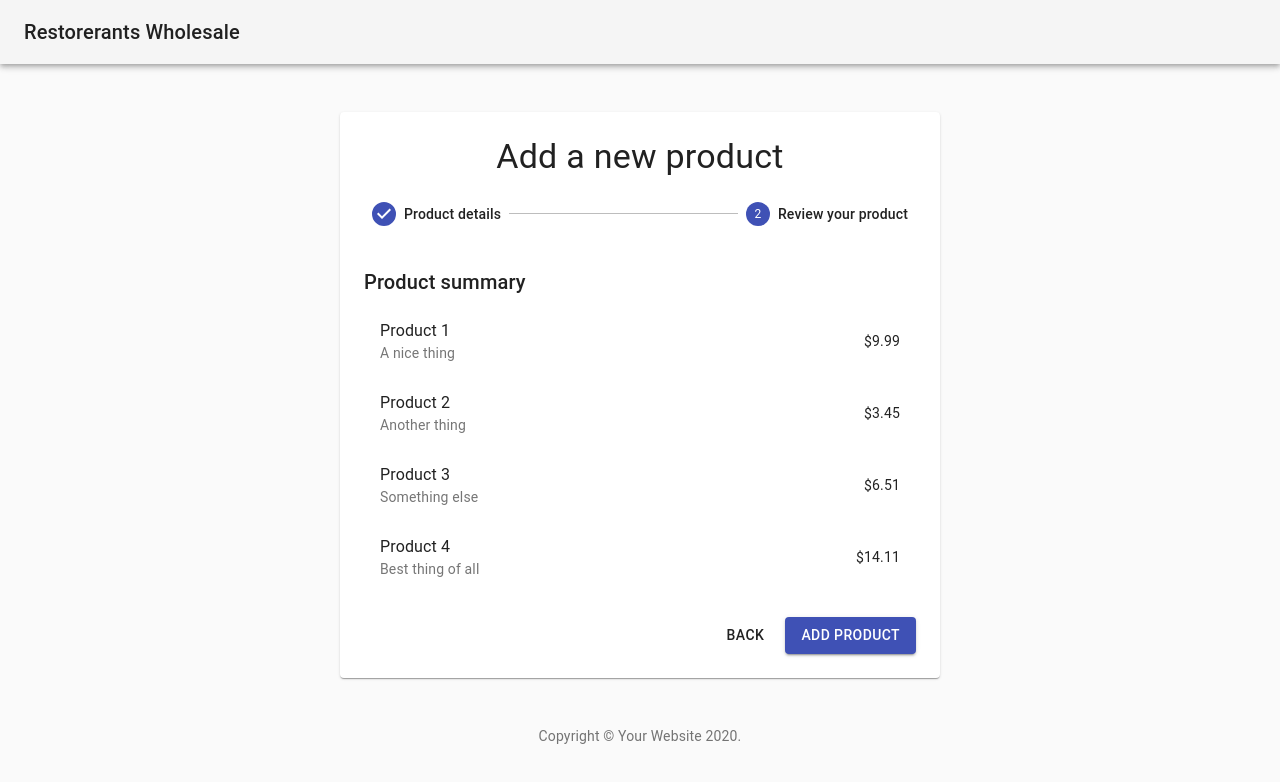
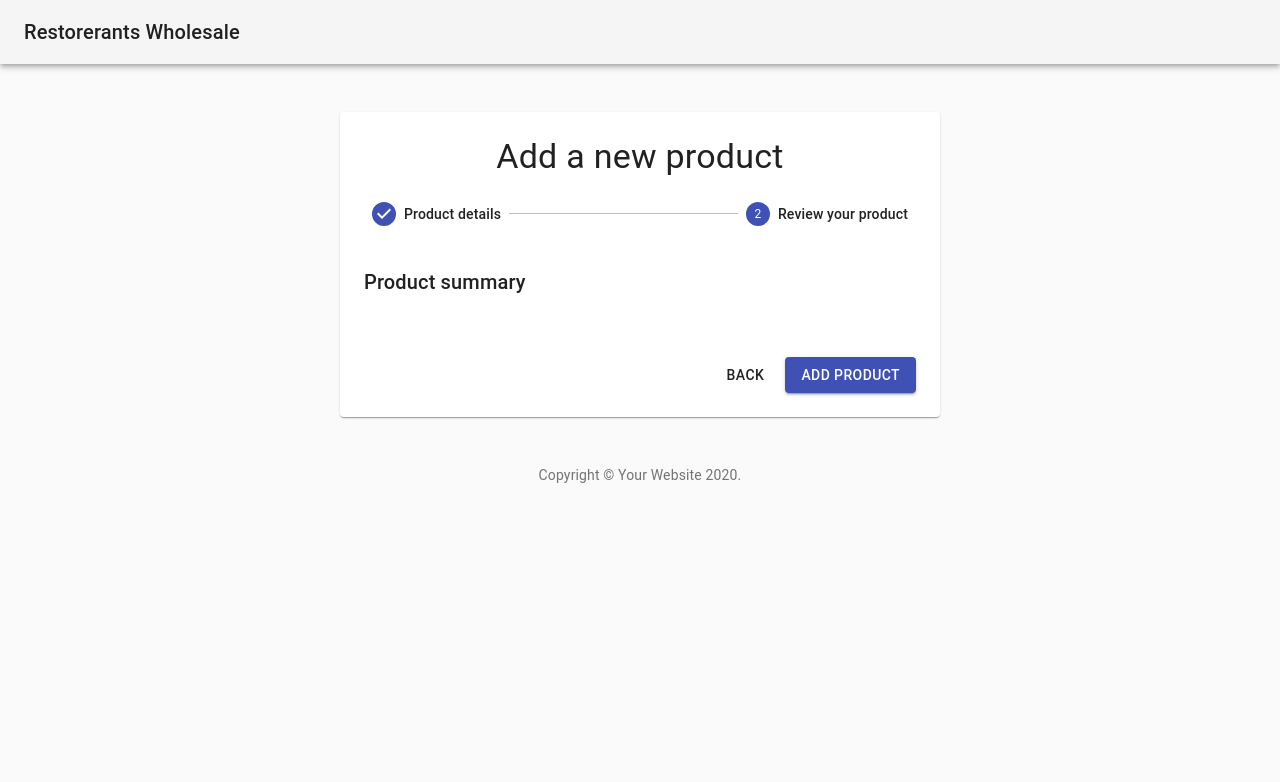
Before and after one commit to jerryz-hello/ReSTORErant, a React (Create React App) app: page /product in a window 1280 px wide. Both pictures are taken after a click on the button "NEXT". Shown: the top 782 px of the page. Built offline with nearby package versions, Linux system fonts and the light colour scheme.

Commit message:
connect add product page to backend

```diff
--- a/src/AddProduct.js
+++ b/src/AddProduct.js
@@ -74,15 +74,19 @@ const useStyles = makeStyles((theme) => ({
   },
 }));
 
+
+export default function AddProduct() {
+  const classes = useStyles();
+  const [activeStep, setActiveStep] = React.useState(0);
+
   const steps = ['Product details', 'Review your product'];
-const products = [
-    { name: 'Product 1', desc: 'A nice thing', price: '$9.99' },
-    { name: 'Product 2', desc: 'Another thing', price: '$3.45' },
-    { name: 'Product 3', desc: 'Something else', price: '$6.51' },
-    { name: 'Product 4', desc: 'Best thing of all', price: '$14.11' },
-  ];
 
-  function Review(){
+  const [name, setName] = React.useState('')
+  const [description, setDescription] = React.useState('')
+  const [price, setPrice] = React.useState('')
+  const [quantity, setQuantity] = React.useState('')
+
+  function Review() {
     const classes = useStyles();
     return (
       <React.Fragment>
@@ -90,12 +94,10 @@ const products = [
           Product summary
         </Typography>
         <List disablePadding>
-                {products.map((product) => (
-                  <ListItem className={classes.listItem} key={product.name}>
-                    <ListItemText primary={product.name} secondary={product.desc} />
-                    <Typography variant="body2">{product.price}</Typography>
+          <ListItem className={classes.listItem} key={name}>
+            <ListItemText primary={name} secondary={description} />
+            <Typography variant="body2">{price}</Typography>
           </ListItem>
-                ))}
         </List>
 
       </React.Fragment>
@@ -119,6 +121,7 @@ function getStepContent(step) {
                   label="Name"
                   fullWidth
                   autoComplete="name"
+                  onChange={(event) => setName(event.target.value)}
                 />
               </Grid>
               <Grid item xs={12}>
@@ -129,6 +132,8 @@ function getStepContent(step) {
                   label="Description"
                   fullWidth
                   autoComplete="description"
+                  onChange={(event) => setDescription(event.target.value)}
+
                 />
               </Grid>
               <Grid item xs={12} sm={6}>
@@ -139,6 +144,7 @@ function getStepContent(step) {
                   label="Price"
                   fullWidth
                   autoComplete="price"
+                  onChange={(event) => setPrice(event.target.value)}
                 />
               </Grid>
               <Grid item xs={12} sm={6}>
@@ -149,12 +155,13 @@ function getStepContent(step) {
                   type="number"
                   fullWidth
                   autoComplete="quantity"
+                  onChange={(event) => setQuantity(event.target.value)}
+
                 />
               </Grid>
             </Grid>
           </React.Fragment>
         )
-        break;
       case 1:
         return <Review></Review>
       default:
@@ -162,13 +169,24 @@ function getStepContent(step) {
     }
   }
 
-export default function AddProduct() {
-  const classes = useStyles();
-  const [activeStep, setActiveStep] = React.useState(0);
-
   const handleNext = () => {
     setActiveStep(activeStep + 1);
+    if (activeStep === steps.length - 1) {
+      addProduct({name,description,price})
+    }
   };
+
+  function addProduct({ name, description, price }) {
+    const data = new URLSearchParams()
+    Object.entries({ "entry.207779487": name, "entry.1041034555": description, "entry.1115846303": price, "fvv": "1", "draftResponse": "[null,null,\"2721945909698223078\"]\r\n", "pageHistory": "0", "fbzx": "2721945909698223078" }).forEach(([key, value]) => {
+      data.append(key, value)
+    })
+    fetch('https://docs.google.com/forms/u/0/d/e/1FAIpQLScxizPqfKfBHDnBbNo05dsMDRIbwb1AKHdW1YFybVyH8ZbJ1w/formResponse', {
+      method: 'POST',
+      mode: 'no-cors',
+      body: data
+    })
+  }
 
   const handleBack = () => {
     setActiveStep(activeStep - 1);
@@ -215,6 +233,7 @@ export default function AddProduct() {
                     <Button
                       variant="contained"
                       color="primary"
+                      // onClick={handleNext}
                       onClick={handleNext}
                       className={classes.button}
                     >
```
Lines whose indentation alone changed are shown as unchanged.
